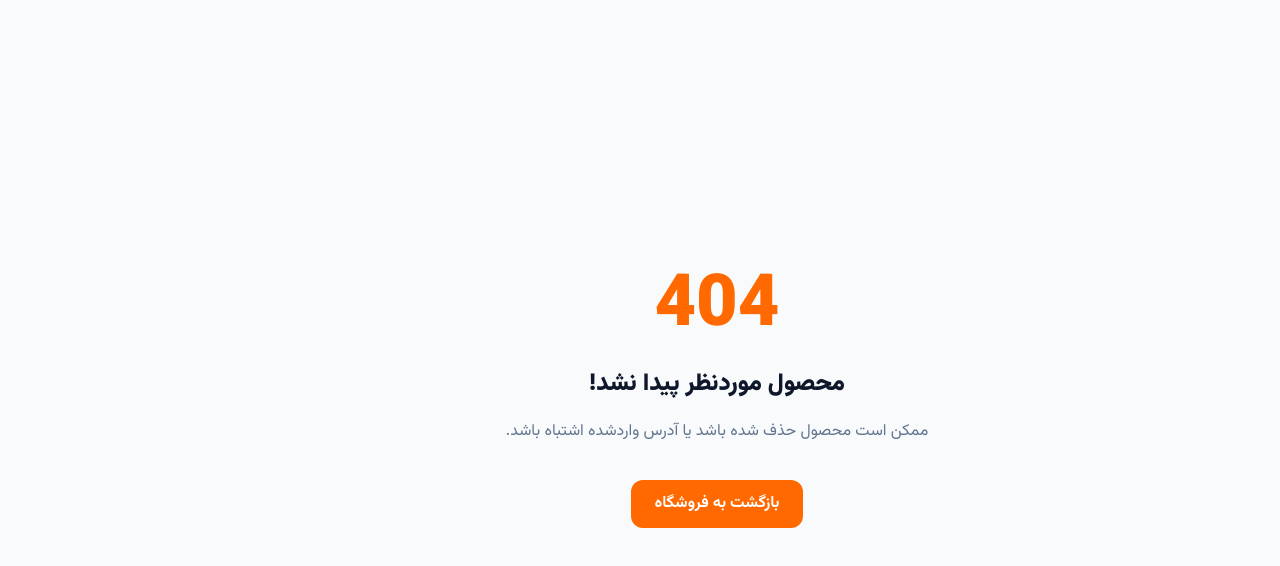
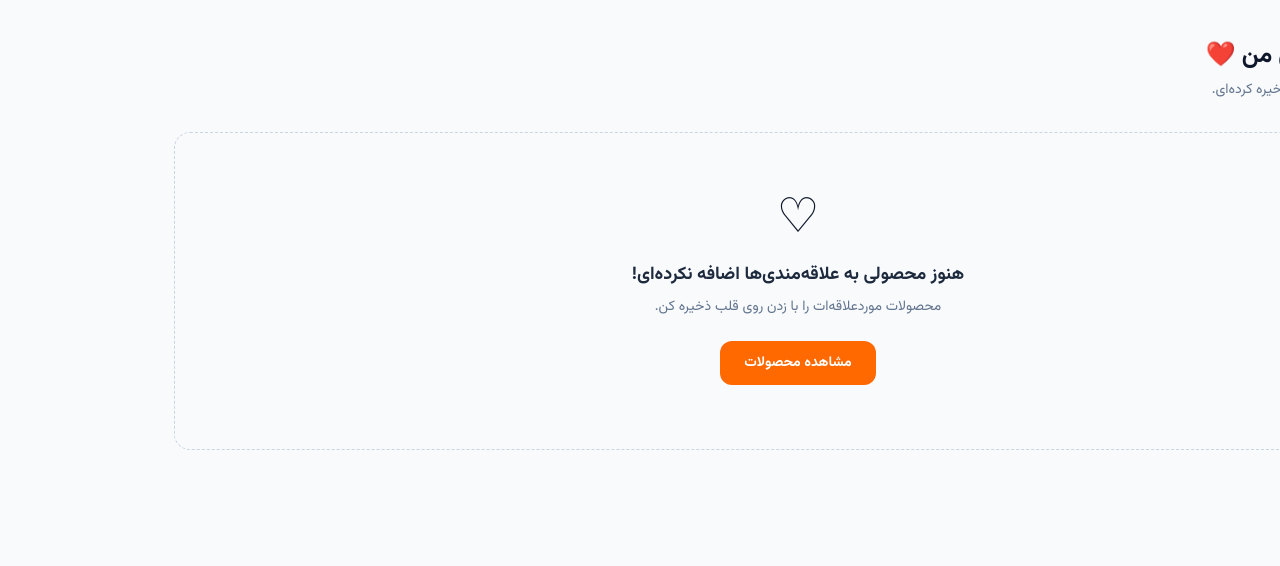
Before and after one commit to amir-booki1279/Nova, a Next.js app: page /favorites in a window 1280 px wide. Before the commit this address had no page. Shown: the top 566 px of the page. Built offline with nearby package versions, Linux system fonts and the light colour scheme.

Commit message:
create favorite page

```diff
--- /dev/null
+++ b/src/app/favorites/page.tsx
@@ -0,0 +1,62 @@
+"use client";
+
+import Link from "next/link";
+
+import { useFavorites } from "@/components/favorites/FavoriteProvider";
+import ProductCard from "@/components/products/ProductCard";
+import { products } from "@/lib/product";
+
+export default function FavoritesPage() {
+  const { favoriteIds } = useFavorites();
+
+  const favoriteProducts = products.filter((product) =>
+    favoriteIds.includes(product.id)
+  );
+
+  return (
+    <main className="mx-auto min-h-screen max-w-7xl px-4 py-10">
+      <div className="mb-8">
+        <h1 className="text-2xl font-bold text-slate-900">
+          علاقه‌مندی‌های من ❤️
+        </h1>
+
+        <p className="mt-2 text-sm text-slate-500">
+          محصولاتی که برای خرید ذخیره کرده‌ای.
+        </p>
+      </div>
+
+      {favoriteProducts.length === 0 ? (
+        <div className="rounded-2xl border border-dashed border-slate-300 py-16 text-center">
+          <div className="mb-4 text-5xl">♡</div>
+
+          <h2 className="text-lg font-bold text-slate-800">
+            هنوز محصولی به علاقه‌مندی‌ها اضافه نکرده‌ای!
+          </h2>
+
+          <p className="mt-2 text-sm text-slate-500">
+            محصولات موردعلاقه‌ات را با زدن روی قلب ذخیره کن.
+          </p>
+
+          <Link
+            href="/"
+            className="mt-6 inline-flex rounded-xl bg-orange-500 px-6 py-3 text-sm font-bold text-white transition hover:bg-orange-600"
+          >
+            مشاهده محصولات
+          </Link>
+        </div>
+      ) : (
+        <>
+          <p className="mb-5 text-sm text-slate-500">
+            {favoriteProducts.length.toLocaleString("fa-IR")} محصول در لیست علاقه‌مندی‌ها
+          </p>
+
+          <div className="grid grid-cols-1 gap-6 sm:grid-cols-2 lg:grid-cols-3 xl:grid-cols-4">
+            {favoriteProducts.map((product) => (
+              <ProductCard key={product.id} product={product} />
+            ))}
+          </div>
+        </>
+      )}
+    </main>
+  );
+}
--- a/src/app/layout.tsx
+++ b/src/app/layout.tsx
@@ -2,6 +2,7 @@ import type { Metadata } from "next";
 import {Vazirmatn} from  'next/font/google'
 import "./globals.css";
 import { CartProvider } from "@/components/cart/CartProvider";
+import { FavoriteProvider } from "@/components/favorites/FavoriteProvider";
 
 const vazirmatn = Vazirmatn({
   subsets :["arabic"],
@@ -20,7 +21,11 @@ export default function RootLayout({ children }: LayoutProps<"/">) {
     <html
       lang="fa" dir="rtl">
       <body className={vazirmatn.className}>
-        <CartProvider> {children} </CartProvider>
+        <CartProvider>
+          <FavoriteProvider>
+            {children}
+          </FavoriteProvider>
+          </CartProvider>
       </body>
     </html>
   );
--- /dev/null
+++ b/src/components/favorites/FavoriteProvider.tsx
@@ -0,0 +1,95 @@
+"use client";
+
+import {
+  createContext,
+  useContext,
+  useEffect,
+  useState,
+  type ReactNode,
+} from "react";
+
+type FavoriteContextType = {
+  favoriteIds: string[];
+  toggleFavorite: (productId: string) => void;
+  isFavorite: (productId: string) => boolean;
+};
+
+const FavoriteContext = createContext<
+  FavoriteContextType | undefined
+>(undefined);
+
+export function FavoriteProvider({
+  children,
+}: {
+  children: ReactNode;
+}) {
+  const [favoriteIds, setFavoriteIds] = useState<string[]>([]);
+  const [isLoaded, setIsLoaded] = useState(false);
+
+  useEffect(() => {
+    const savedFavorites = localStorage.getItem("nova-favorites");
+
+    if (savedFavorites) {
+      try {
+        const parsed = JSON.parse(savedFavorites);
+
+        if (
+          Array.isArray(parsed) &&
+          parsed.every((id) => typeof id === "string")
+        ) {
+          // eslint-disable-next-line react-hooks/set-state-in-effect
+          setFavoriteIds(parsed);
+        }
+      } catch {
+        localStorage.removeItem("nova-favorites");
+      }
+    }
+
+    setIsLoaded(true);
+  }, []);
+
+  useEffect(() => {
+    if (!isLoaded) return;
+
+    localStorage.setItem(
+      "nova-favorites",
+      JSON.stringify(favoriteIds),
+    );
+  }, [favoriteIds, isLoaded]);
+
+  function toggleFavorite(productId: string) {
+    setFavoriteIds((currentIds) =>
+      currentIds.includes(productId)
+        ? currentIds.filter((id) => id !== productId)
+        : [...currentIds, productId],
+    );
+  }
+
+  function isFavorite(productId: string) {
+    return favoriteIds.includes(productId);
+  }
+
+  return (
+    <FavoriteContext.Provider
+      value={{
+        favoriteIds,
+        toggleFavorite,
+        isFavorite,
+      }}
+    >
+      {children}
+    </FavoriteContext.Provider>
+  );
+}
+
+export function useFavorites() {
+  const context = useContext(FavoriteContext);
+
+  if (!context) {
+    throw new Error(
+      "useFavorites باید داخل FavoriteProvider استفاده شود.",
+    );
+  }
+
+  return context;
+}
--- a/src/components/products/ProductCard.tsx
+++ b/src/components/products/ProductCard.tsx
@@ -1,23 +1,29 @@
-import { Product } from "@/types/products"
+"use client"
+
+import { Product } from "@/types/products";
 import Image from "next/image";
 import Link from "next/link";
-
+import { useFavorites } from "../favorites/FavoriteProvider";
 
 type ProductCardProps = {
-    product : Product
-}
+  product: Product;
+};
 
-
-
-const ProductCard = ({product}:ProductCardProps) => {
-
-    const discountedPrice = Math.round(product.price * (1 - product.discountPercentage / 100))
-    const formattedPrice= (price:number)=> new Intl.NumberFormat("fa-IR").format(price)
+const ProductCard = ({ product }: ProductCardProps) => {
+    const{toggleFavorite,isFavorite} = useFavorites()
+    const favorite = isFavorite(product.id)
+  const discountedPrice = Math.round(
+    product.price * (1 - product.discountPercentage / 100),
+  );
+  const formattedPrice = (price: number) =>
+    new Intl.NumberFormat("fa-IR").format(price);
 
   return (
     <article className="group overflow-hidden rounded-2xl border border-slate-200 bg-white transition duration-300 hover:-translate-y-1 hover:border-orange-200 hover:shadow-xl hover:shadow-slate-200/50">
-            <Link href={`/products/${product.slug}`}
-            className="relative block overflow-hidden bg-slate-50">
+      <Link
+        href={`/products/${product.slug}`}
+        className="relative block overflow-hidden bg-slate-50"
+      >
         <div className="relative aspect-square overflow-hidden">
           <Image
             src={product.image}
@@ -28,14 +34,18 @@ const ProductCard = ({product}:ProductCardProps) => {
           />
         </div>
         {product.discountPercentage > 0 && (
-                    <span className="absolute right-3 top-3  rounded-lg bg-red-500 px-2.5
-                    py-1 text-xs font-bold text-white">
+          <span
+            className="absolute right-3 top-3  rounded-lg bg-red-500 px-2.5
+                    py-1 text-xs font-bold text-white"
+          >
             {product.discountPercentage}% تخفیف
           </span>
         )}
         {product.stock === 0 && (
-                    <span className="absolute inset-0 flex items-center justify-center
-                     bg-white/75">
+          <span
+            className="absolute inset-0 flex items-center justify-center
+                     bg-white/75"
+          >
             <span className="rounded-lg bg-slate-900 px-4 py-2 text-sm font-bold text-white">
               ناموجود
             </span>
@@ -44,15 +54,22 @@ const ProductCard = ({product}:ProductCardProps) => {
 
         <button
           type="button"
-                aria-label=""
-                // onClick={(e)=>{
-                //     e.preventDefault()
-                //     e.stopPropagation()
-                // }}
-                className="absolute left-3 top-3 flex h-10 w-10 items-center justify-center
-                rounded-full bg-white text-xl text-slate-500 shadow-sm transition hover:text-red-500 cursor-pointer"
+          onClick={(e) => {
+            e.preventDefault();
+            e.stopPropagation();
+            toggleFavorite(product.id);
+          }}
+          aria-label={
+            favorite
+              ? "حذف از علاقه‌مندی‌ها"
+              : "افزودن به علاقه‌مندی‌ها"
+          }
+          aria-pressed={favorite}
+          className={`absolute left-3 top-3 z-10 flex h-10 w-10 items-center justify-center rounded-full bg-white shadow-sm transition hover:scale-110 ${
+            favorite ? "text-red-500" : "text-slate-500"
+          }`}
         >
-                    ♡
+          <span className="text-xl">{favorite ? "♥" : "♡"}</span>
         </button>
       </Link>
 
@@ -60,8 +77,10 @@ const ProductCard = ({product}:ProductCardProps) => {
         <p className="text-xs text-slate-500">{product.category}</p>
 
         <Link href={`/products/${product.slug}`}>
-                        <h2 className="mt-2 min-h-12 text-sm leading-6
-                        font-bold text-slate-800 transition group-hover:text-orange-600">
+          <h2
+            className="mt-2 min-h-12 text-sm leading-6
+                        font-bold text-slate-800 transition group-hover:text-orange-600"
+          >
             {product.name}
           </h2>
         </Link>
@@ -72,12 +91,12 @@ const ProductCard = ({product}:ProductCardProps) => {
             {formattedPrice(product.rating)}
           </span>
           <span className="text-xs text-slate-400">
-                            {formattedPrice(product.reviewCount) } نظر
+            {formattedPrice(product.reviewCount)} نظر
           </span>
         </div>
 
         <div className="mt-4 border-t border-slate-100 pt-4">
-                        {product.discountPercentage>0 && (
+          {product.discountPercentage > 0 && (
             <p className="text-xs text-slate-400 line-through">
               {formattedPrice(product.price)} تومان
             </p>
@@ -85,20 +104,21 @@ const ProductCard = ({product}:ProductCardProps) => {
           <div className="mt-1 flex items-center justify-between gap-2">
             <p className="text-base font-black text-slate-900">
               {formattedPrice(discountedPrice)}
-                                <span className="mr-1 text-xs font-normal text-slate-500">تومان</span>
+              <span className="mr-1 text-xs font-normal text-slate-500">
+                تومان
+              </span>
             </p>
           </div>
           <button
             type="button"
-                        disabled={product.stock===0}
+            disabled={product.stock === 0}
             className="mt-4 w-full rounded-xl bg-orange-500 px-4 py-3 text-sm
                         font-bold text-white transition hover:bg-orange-600 disabled:cursor-not-allowed disabled:bg-slate-200 disabled:text-slate-500"
           >
-                            {product.stock > 0 ? 'افزودن به سبد خرید' : 'ناموجود'}
+            {product.stock > 0 ? "افزودن به سبد خرید" : "ناموجود"}
           </button>
         </div>
       </div>
-
     </article>
   );
 };
```
Lines whose indentation alone changed are shown as unchanged.
